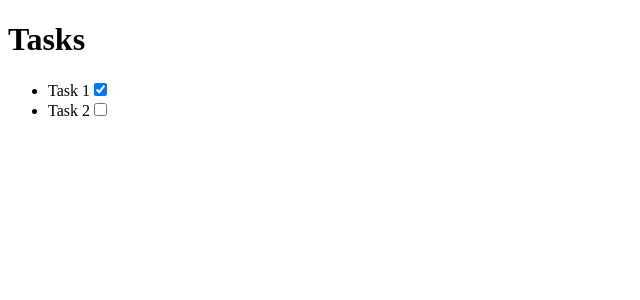
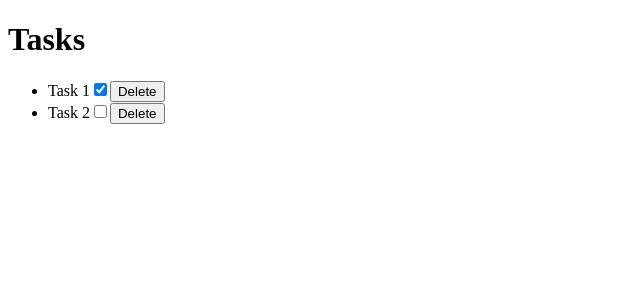
Before and after one commit to Swarmz/react-practices, a React (Vite) app in the folder 01.react-rendering/: page / in a window 1280 px wide. Shown: the top 300 px of the page, without its empty margins (0-640 px from the left). Built offline with nearby package versions, Linux system fonts and the light colour scheme.

Commit message:
Add delete button for tasks

```diff
--- a/01.react-rendering/src/App.jsx
+++ b/01.react-rendering/src/App.jsx
@@ -17,10 +17,14 @@ function App() {
     );
   }
 
+  function handleDelete(taskId) {
+    setTasks(tasks.filter((task) => task.id !== taskId));
+  }
+
   return (
     <>
     <h1>Tasks</h1>
-    <TaskList tasks={tasks} onToggleComplete={handleToggle}/>
+    <TaskList tasks={tasks} onToggleComplete={handleToggle} onTaskDelete={handleDelete}/>
     </>
   )
 }
--- a/01.react-rendering/src/TaskList.jsx
+++ b/01.react-rendering/src/TaskList.jsx
@@ -1,4 +1,4 @@
-export default function TaskList({tasks, onToggleComplete}) {
+export default function TaskList({tasks, onToggleComplete, onTaskDelete}) {
   const taskItems = tasks.map(task =>
     <li key={task.id}>
       {task.title}
@@ -7,6 +7,7 @@ export default function TaskList({tasks, onToggleComplete}) {
         checked={task.completed}
         onChange={() => onToggleComplete(task.id)}
       />
+      <button onClick={() => onTaskDelete(task.id)}>Delete</button>
     </li>
   );
   return (
```
